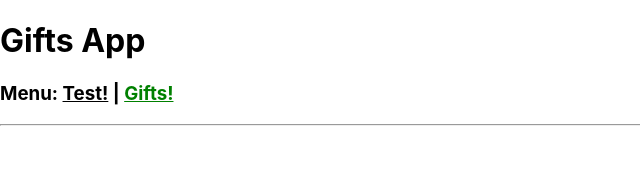
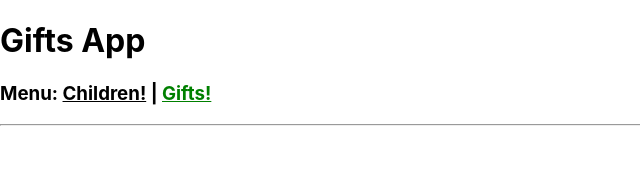
Before and after one commit to MariuszMichalski/Frontend-Gift-List, a React (Create React App) app: page /gift/1 in a window 1280 px wide. Shown: the top 172 px of the page, without its empty margins (0-640 px from the left). Built offline with nearby package versions, Linux system fonts and the light colour scheme; no server answers.

Commit message:
changed path from /test to /child

```diff
--- a/src/Components/Header/Header.tsx
+++ b/src/Components/Header/Header.tsx
@@ -10,7 +10,7 @@ export const Header = () => {
     return (
         <>
             <h1>Gifts App</h1>
-            <h3>Menu: <NavLink style={colorLink} to="/test">Test!</NavLink> | <NavLink style={colorLink} to="/gift">Gifts!</NavLink>
+            <h3>Menu: <NavLink style={colorLink} to="/child">Children!</NavLink> | <NavLink style={colorLink} to="/gift">Gifts!</NavLink>
             </h3>
         </>
     )
```
